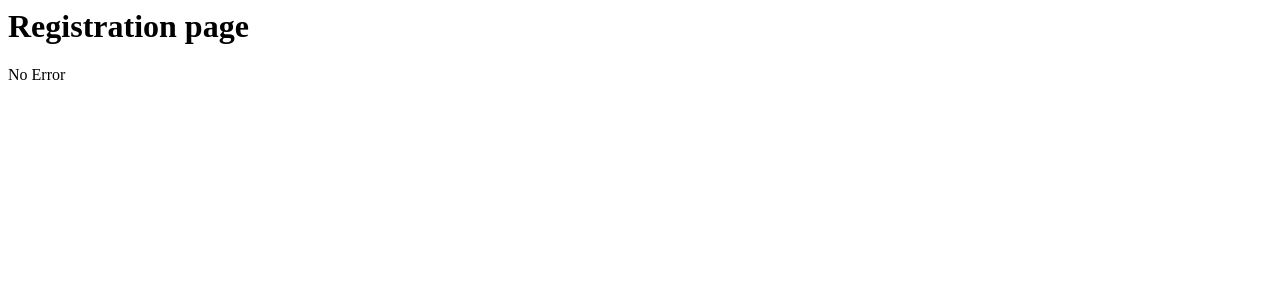
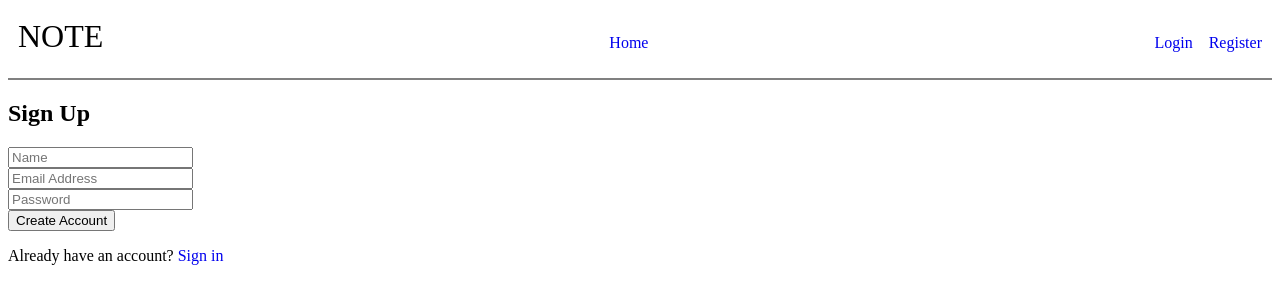
Before and after one commit to ignferry/Note-Taking-App-PHP, a PHP site: page /register in a window 1280 px wide. Shown: the top 304 px of the page. Run offline with PHP 8.4, Linux system fonts and the light colour scheme.

Commit message:
login & register (html files)

```diff
--- a/App/views/auth/register.php
+++ b/App/views/auth/register.php
@@ -1,2 +1,24 @@
-<h1>Registration page</h1>
-<?php echo isset($_SESSION["error"]) ? $_SESSION["error"] : "No Error"?>
+<?php require_once "views/components/header.php"?>
+<div class="registration-page">
+    <form>
+        <h2>Sign Up</h2>
+        <div class="content">
+            <div class="input-field">
+                <input type="name" id="name" name="name" placeholder="Name" required>
+            </div>
+            <div class="input-field">
+                <input type="email" id="email" name="email" placeholder="Email Address" required>
+            </div>
+            <div class="input-field">
+                <input type="password" id="password" name="password" placeholder="Password" required>
+            </div>
+        </div>
+        <div class="action">
+            <button>Create Account</button>
+        </div>
+        <div class="sign-in">
+            <p>Already have an account? <a href="/login">Sign in</a><p>
+        </div>
+    </form>
+</div>
+<?php require_once "views/components/footer.php"?>
--- a/docker-compose.yml
+++ b/docker-compose.yml
@@ -20,4 +20,4 @@ services:
       dockerfile: Dockerfile.database
     restart: always
     ports:
-      - "3306:3306"
+      - "3307:3307"
```
Also changed, not shown: App/views/auth/login.php (+21 -1 lines).
